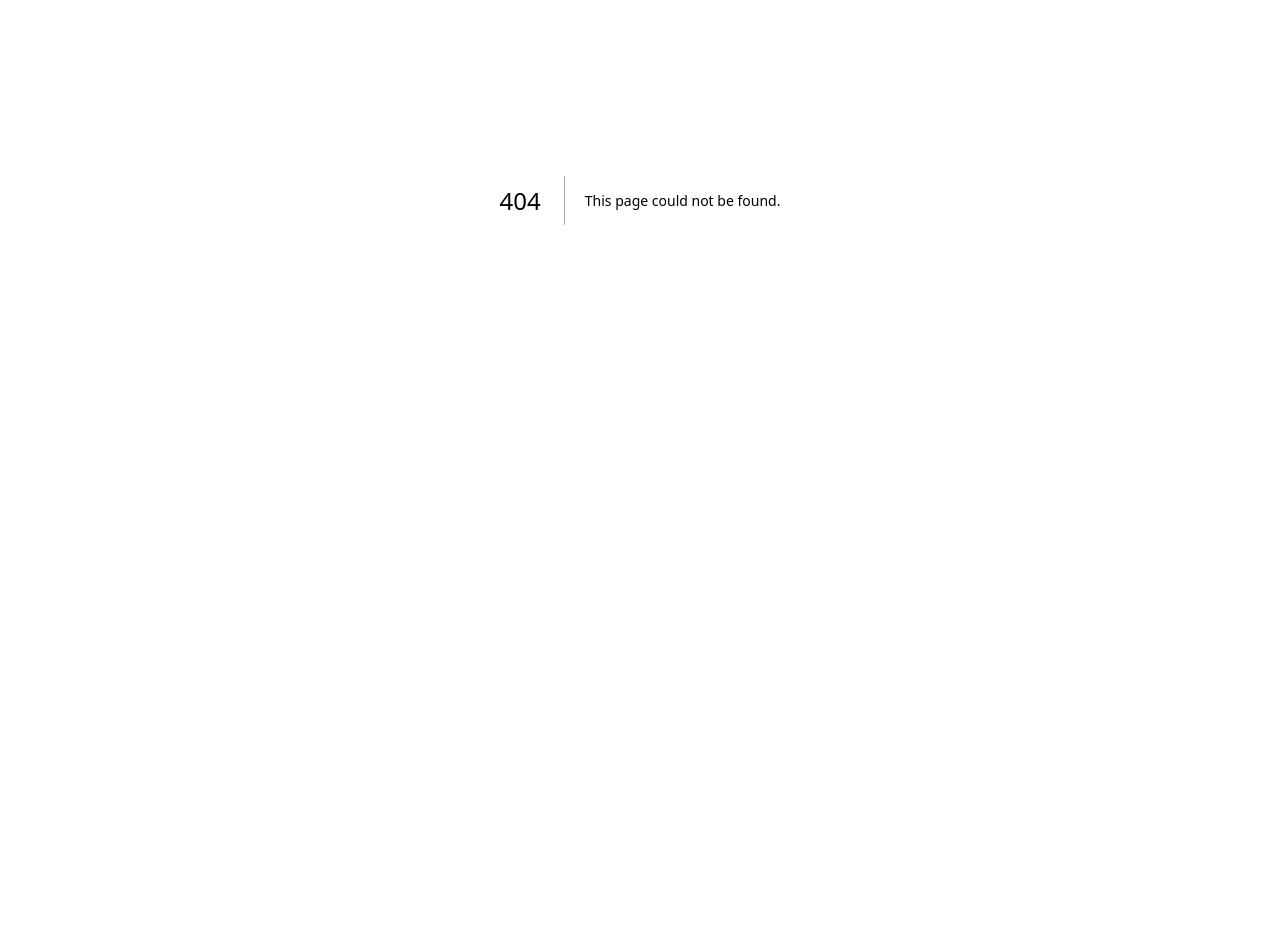
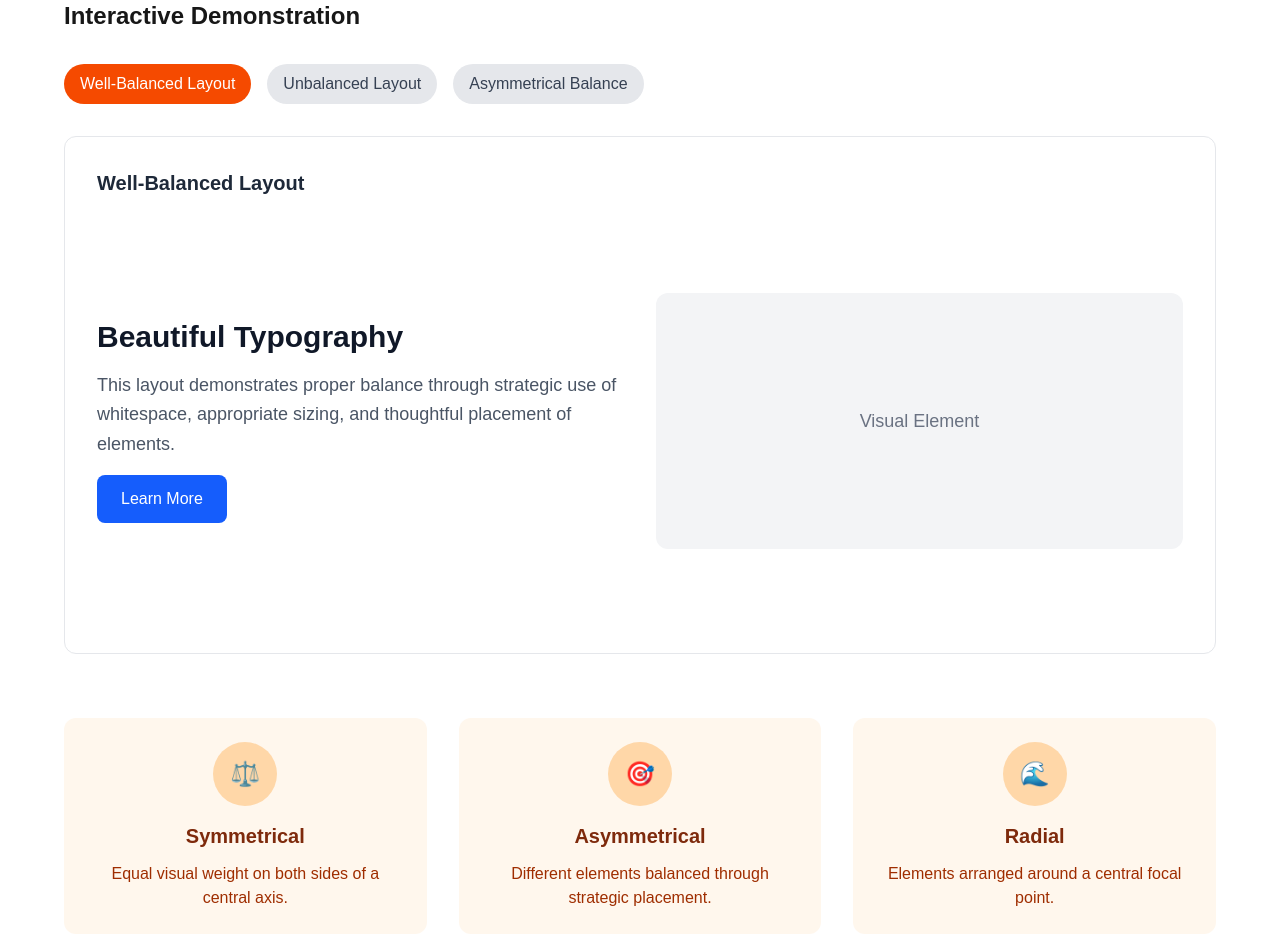
Before and after one commit to Huy-techSw/TypographySite, a Next.js app: page /balance in a window 1280 px wide. Before the commit this address had no page. Shown: the part 200-1152 px from the top of the page. Before the commit the page ends 800 px from the top, so only its background shows below. Built offline with nearby package versions, Linux system fonts and the light colour scheme.

Commit message:
Adding balance

```diff
--- /dev/null
+++ b/src/app/balance/page.tsx
@@ -0,0 +1,116 @@
+import Link from "next/link";
+import BalanceDemo from "../component/BalanceDemo";
+import { ArrowLeft } from "lucide-react";
+
+
+export default function BalancePage() {
+  return (
+    <div className="pt-16">
+      <section className="principle-section max-w-6xl mx-auto">
+        <div className="mb-16">
+          <h1 className="principle-title text-balance">Balance</h1>
+          <p className="principle-description text-gray-600">
+            Balance in typography refers to the visual equilibrium achieved through the thoughtful arrangement of text,
+            whitespace, and other design elements. It creates harmony and makes content more pleasant and easier to
+            consume.
+          </p>
+        </div>
+
+        <div className="interactive-demo">
+          <h2 className="text-2xl font-bold mb-8">Interactive Demonstration</h2>
+          <BalanceDemo />
+        </div>
+
+        <div className="grid md:grid-cols-3 gap-8 my-16">
+          <div className="text-center p-6 bg-orange-50 rounded-xl">
+            <div className="w-16 h-16 bg-orange-200 rounded-full mx-auto mb-4 flex items-center justify-center">
+              <span className="text-2xl">⚖️</span>
+            </div>
+            <h3 className="text-xl font-bold mb-3 text-orange-900">Symmetrical</h3>
+            <p className="text-orange-800">Equal visual weight on both sides of a central axis.</p>
+          </div>
+
+          <div className="text-center p-6 bg-orange-50 rounded-xl">
+            <div className="w-16 h-16 bg-orange-200 rounded-full mx-auto mb-4 flex items-center justify-center">
+              <span className="text-2xl">🎯</span>
+            </div>
+            <h3 className="text-xl font-bold mb-3 text-orange-900">Asymmetrical</h3>
+            <p className="text-orange-800">Different elements balanced through strategic placement.</p>
+          </div>
+
+          <div className="text-center p-6 bg-orange-50 rounded-xl">
+            <div className="w-16 h-16 bg-orange-200 rounded-full mx-auto mb-4 flex items-center justify-center">
+              <span className="text-2xl">🌊</span>
+            </div>
+            <h3 className="text-xl font-bold mb-3 text-orange-900">Radial</h3>
+            <p className="text-orange-800">Elements arranged around a central focal point.</p>
+          </div>
+        </div>
+
+        <div className="bg-gradient-to-r from-orange-50 to-yellow-50 p-8 rounded-2xl my-16">
+          <h3 className="text-2xl font-bold mb-6 text-orange-900">Achieving Visual Balance</h3>
+          <div className="grid md:grid-cols-2 gap-8">
+            <div>
+              <h4 className="text-lg font-semibold mb-4 text-orange-800">Techniques</h4>
+              <ul className="space-y-3 text-orange-700">
+                <li className="flex items-start gap-2">
+                  <span className="w-2 h-2 bg-orange-400 rounded-full mt-2 flex-shrink-0" />
+                  Use whitespace strategically to create breathing room
+                </li>
+                <li className="flex items-start gap-2">
+                  <span className="w-2 h-2 bg-orange-400 rounded-full mt-2 flex-shrink-0" />
+                  Balance heavy elements with lighter counterparts
+                </li>
+                <li className="flex items-start gap-2">
+                  <span className="w-2 h-2 bg-orange-400 rounded-full mt-2 flex-shrink-0" />
+                  Consider visual weight of different font sizes
+                </li>
+                <li className="flex items-start gap-2">
+                  <span className="w-2 h-2 bg-orange-400 rounded-full mt-2 flex-shrink-0" />
+                  Align elements to create visual connections
+                </li>
+              </ul>
+            </div>
+            <div>
+              <h4 className="text-lg font-semibold mb-4 text-orange-800">Common Mistakes</h4>
+              <ul className="space-y-3 text-orange-700">
+                <li className="flex items-start gap-2">
+                  <span className="w-2 h-2 bg-red-400 rounded-full mt-2 flex-shrink-0" />
+                  Cramming too much content without breathing room
+                </li>
+                <li className="flex items-start gap-2">
+                  <span className="w-2 h-2 bg-red-400 rounded-full mt-2 flex-shrink-0" />
+                  Ignoring the visual weight of different elements
+                </li>
+                <li className="flex items-start gap-2">
+                  <span className="w-2 h-2 bg-red-400 rounded-full mt-2 flex-shrink-0" />
+                  Creating layouts that feel top-heavy or lopsided
+                </li>
+                <li className="flex items-start gap-2">
+                  <span className="w-2 h-2 bg-red-400 rounded-full mt-2 flex-shrink-0" />
+                  Neglecting mobile balance considerations
+                </li>
+              </ul>
+            </div>
+          </div>
+        </div>
+
+        <div className="flex justify-between items-center pt-12 border-t border-gray-200">
+          <Link
+            href="/consistency"
+            className="flex items-center gap-2 text-gray-600 hover:text-gray-900 transition-colors"
+          >
+            <ArrowLeft size={16} />
+            Previous: Consistency
+          </Link>
+          <Link
+            href="/"
+            className="flex items-center gap-2 bg-orange-600 text-white px-6 py-3 rounded-full hover:bg-orange-700 transition-colors"
+          >
+            Back to Home
+          </Link>
+        </div>
+      </section>
+    </div>
+  )
+}
--- /dev/null
+++ b/src/app/component/BalanceDemo.tsx
@@ -0,0 +1,95 @@
+"use client"
+
+import { useState } from "react"
+
+export default function BalanceDemo() {
+  const [balanceType, setBalanceType] = useState("balanced")
+
+  const layouts = {
+    balanced: {
+      title: "Well-Balanced Layout",
+      content: (
+        <div className="grid md:grid-cols-2 gap-8 items-center min-h-[400px]">
+          <div className="space-y-4">
+            <h2 className="text-3xl font-bold text-gray-900">Beautiful Typography</h2>
+            <p className="text-lg text-gray-600 leading-relaxed">
+              This layout demonstrates proper balance through strategic use of whitespace, appropriate sizing, and
+              thoughtful placement of elements.
+            </p>
+            <button className="bg-blue-600 text-white px-6 py-3 rounded-lg hover:bg-blue-700 transition-colors">
+              Learn More
+            </button>
+          </div>
+          <div className="bg-gray-100 rounded-xl h-64 flex items-center justify-center">
+            <span className="text-gray-500 text-lg">Visual Element</span>
+          </div>
+        </div>
+      ),
+    },
+    unbalanced: {
+      title: "Unbalanced Layout",
+      content: (
+        <div className="min-h-[400px]">
+          <div className="text-left mb-2">
+            <h2 className="text-5xl font-black text-purple-600 mb-1">HUGE OVERWHELMING TITLE</h2>
+            <p className="text-xs text-gray-400 leading-tight mb-1">
+              tiny cramped text that's hard to read and creates visual tension
+            </p>
+            <button className="bg-red-600 text-white px-2 py-1 text-xs rounded">Button</button>
+          </div>
+          <div className="bg-yellow-200 w-full h-48 mb-2"></div>
+          <div className="bg-green-200 w-1/4 h-32 ml-auto"></div>
+          <p className="text-2xl font-bold text-orange-600 text-right mt-1">Random large text at the bottom</p>
+        </div>
+      ),
+    },
+    asymmetrical: {
+      title: "Asymmetrical Balance",
+      content: (
+        <div className="min-h-[400px] relative">
+          <div className="absolute top-0 left-0 w-1/3">
+            <h2 className="text-2xl font-bold text-gray-900 mb-4">Asymmetrical Design</h2>
+            <p className="text-sm text-gray-600 leading-relaxed">
+              This layout uses asymmetrical balance where different sized elements are strategically placed to create
+              visual equilibrium.
+            </p>
+          </div>
+          <div className="absolute top-0 right-0 w-1/2 h-32 bg-blue-100 rounded-lg flex items-center justify-center">
+            <span className="text-blue-600 font-medium">Large Visual</span>
+          </div>
+          <div className="absolute bottom-0 left-1/4 w-1/4 h-20 bg-green-100 rounded-lg flex items-center justify-center">
+            <span className="text-green-600 text-sm">Medium</span>
+          </div>
+          <div className="absolute bottom-0 right-8 w-16 h-16 bg-orange-100 rounded-full flex items-center justify-center">
+            <span className="text-orange-600 text-xs">Small</span>
+          </div>
+        </div>
+      ),
+    },
+  }
+
+  return (
+    <div>
+      <div className="flex flex-wrap gap-4 mb-8">
+        {Object.entries(layouts).map(([key, layout]) => (
+          <button
+            key={key}
+            onClick={() => setBalanceType(key)}
+            className={`px-4 py-2 rounded-full transition-colors ${
+              balanceType === key ? "bg-orange-600 text-white" : "bg-gray-200 text-gray-700 hover:bg-gray-300"
+            }`}
+          >
+            {layout.title}
+          </button>
+        ))}
+      </div>
+
+      <div className="bg-white p-8 rounded-xl border border-gray-200">
+        <h3 className="text-xl font-semibold mb-6 text-gray-800">
+          {layouts[balanceType as keyof typeof layouts].title}
+        </h3>
+        {layouts[balanceType as keyof typeof layouts].content}
+      </div>
+    </div>
+  )
+}
```
Also changed, not shown: package.json (+7 -6 lines), 1 other file (tests, documents, lock files or other folders).
